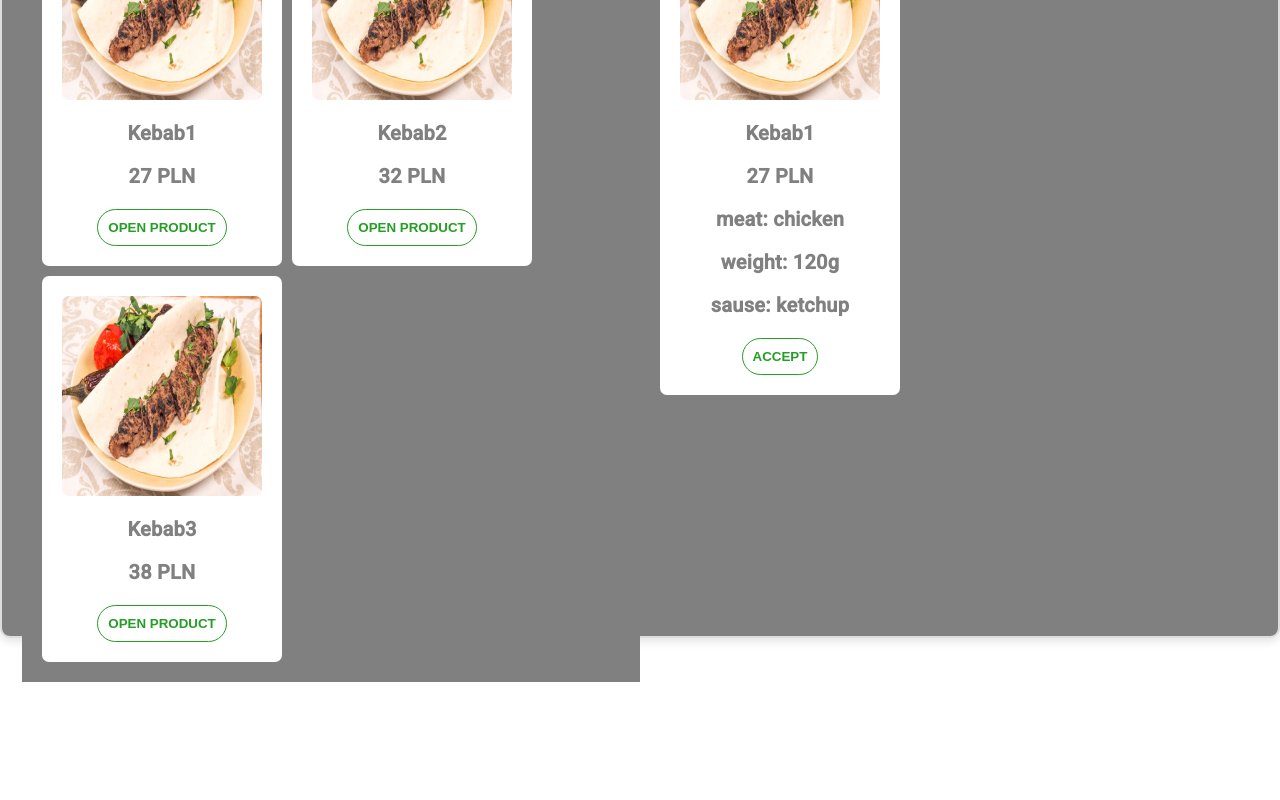
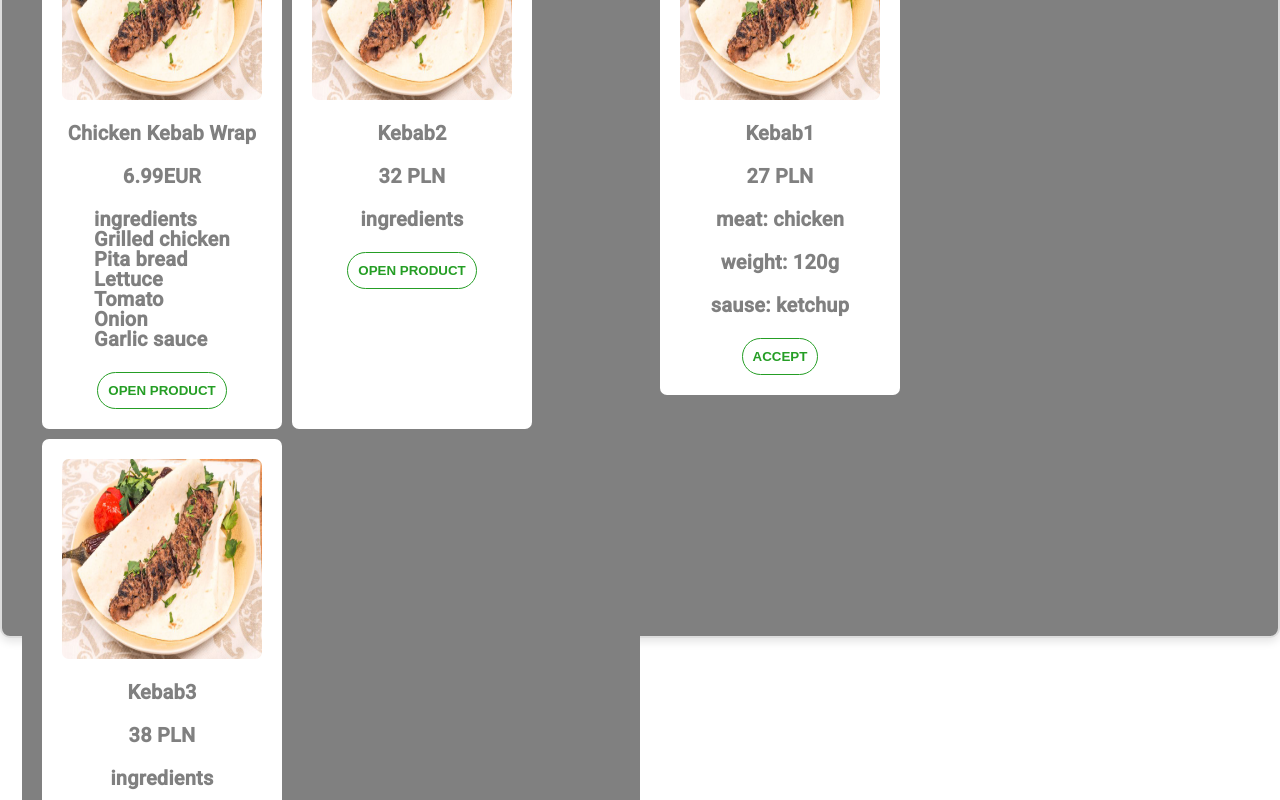
Before and after one commit to Vovma/VadimLessons, an Angular app: page / in a window 1280 px wide. Shown: the part 760-1560 px from the top of the page. Built offline with nearby package versions, Linux system fonts and the light colour scheme.

Commit message:
Vadim Ingredients component

```diff
--- a/src/app/components/kebab-footer/kebab-footer.html
+++ b/src/app/components/kebab-footer/kebab-footer.html
@@ -11,7 +11,13 @@
           <span>{{ yourOwnName.name }}</span>
         </div>
         <div class="product-description product-price">
-          <span>{{ yourOwnName.price }}</span>
+          <span>{{ yourOwnName.price }}{{yourOwnName.currency}}</span>
+        </div>
+        <div class="product-description product-ingridients">
+          <span>ingredients</span>
+          <span *ngFor="let ingridient of yourOwnName.ingredients ">
+            {{ingridient}}
+          </span>
         </div>
         <!-- <div class="product-description product-meet">
           <span>{{ yourOwnName.meet }}</span>
--- a/src/app/components/kebab-footer/kebab-footer.scss
+++ b/src/app/components/kebab-footer/kebab-footer.scss
@@ -25,6 +25,10 @@
 
       &.product-price {
         color: gray;
+      }
+      &.product-ingridients {
+        display: flex;
+        flex-direction: column;
       }
       &.product-meet {
         color: gray;
--- a/src/app/components/kebab-footer/kebab-footer.ts
+++ b/src/app/components/kebab-footer/kebab-footer.ts
@@ -11,12 +11,39 @@ import { FormControl, FormGroup, Validators } from '@angular/forms';
 export class KebabFooter {
   public kebabList = [
     {
-      name: 'Kebab1',
-      price: '27 PLN',
-      meat: 'Chicken',
-      weight: '120g',
-      sause: 'Ketchup',
-      img: 'assets/chiken.jpg',
+      id: 'kebab001',
+      name: 'Chicken Kebab Wrap',
+      category: 'Fast Food',
+      image: '',
+      description:
+        'Grilled chicken kebab wrapped in fresh pita bread with salad and garlic sauce.',
+      ingredients: [
+        //ngFor
+        'Grilled chicken',
+        'Pita bread',
+        'Lettuce',
+        'Tomato',
+        'Onion',
+        'Garlic sauce',
+      ],
+      price: 6.99,
+      currency: 'EUR',
+      weight: '150g',
+      availability: 'InStock',
+      rating: {
+        average: 4.7,
+        count: 128,
+      },
+      nutrition: {
+        calories: 520,
+        fat: '20g',
+        carbohydrates: '45g',
+        protein: '32g',
+      },
+      brand: 'Kebab Express',
+      allergens: ['Gluten', 'Dairy', 'Garlic'],
+      spicyLevel: 'Mild',
+      vegetarian: false,
     },
     {
       name: 'Kebab2',
```
